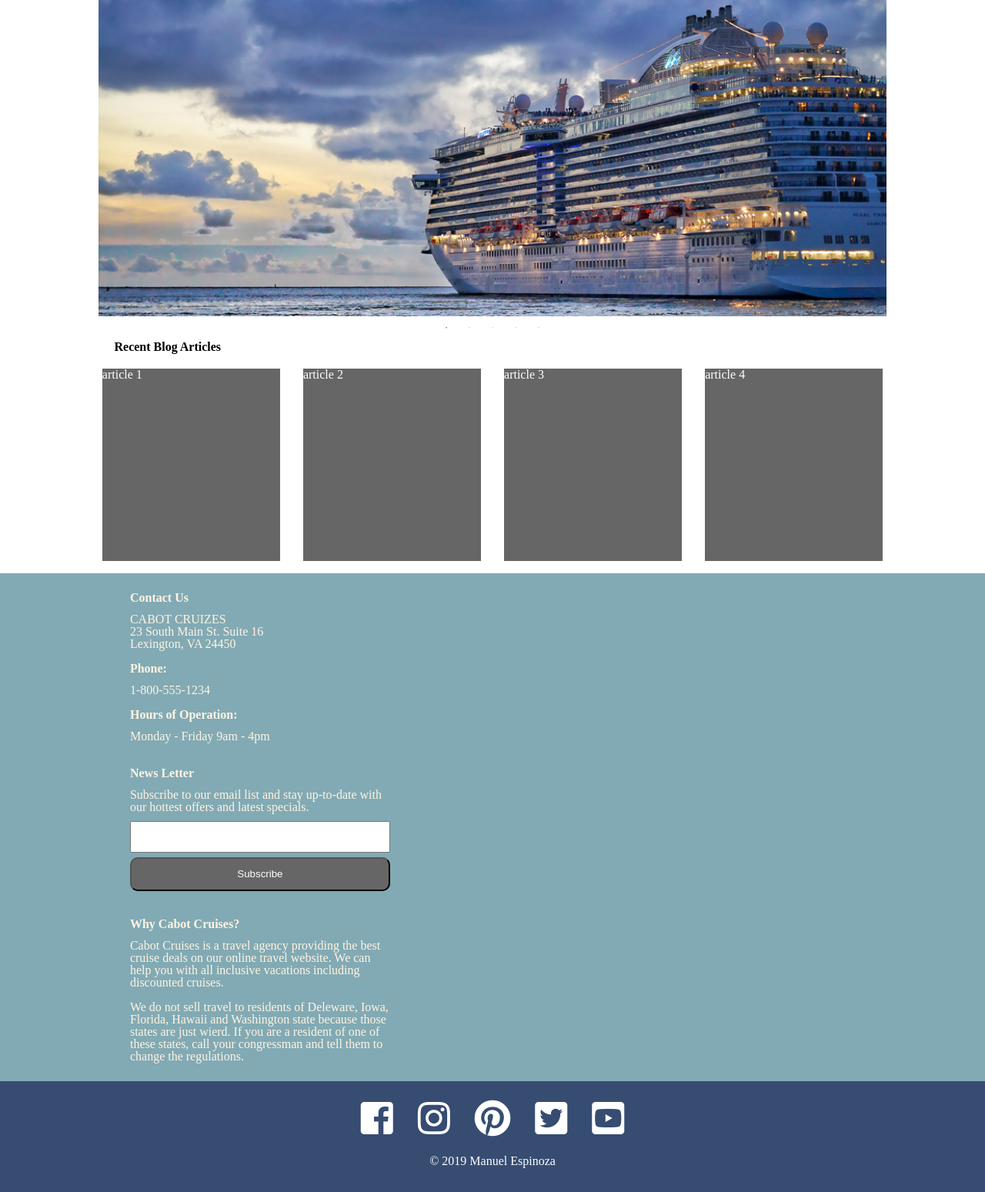
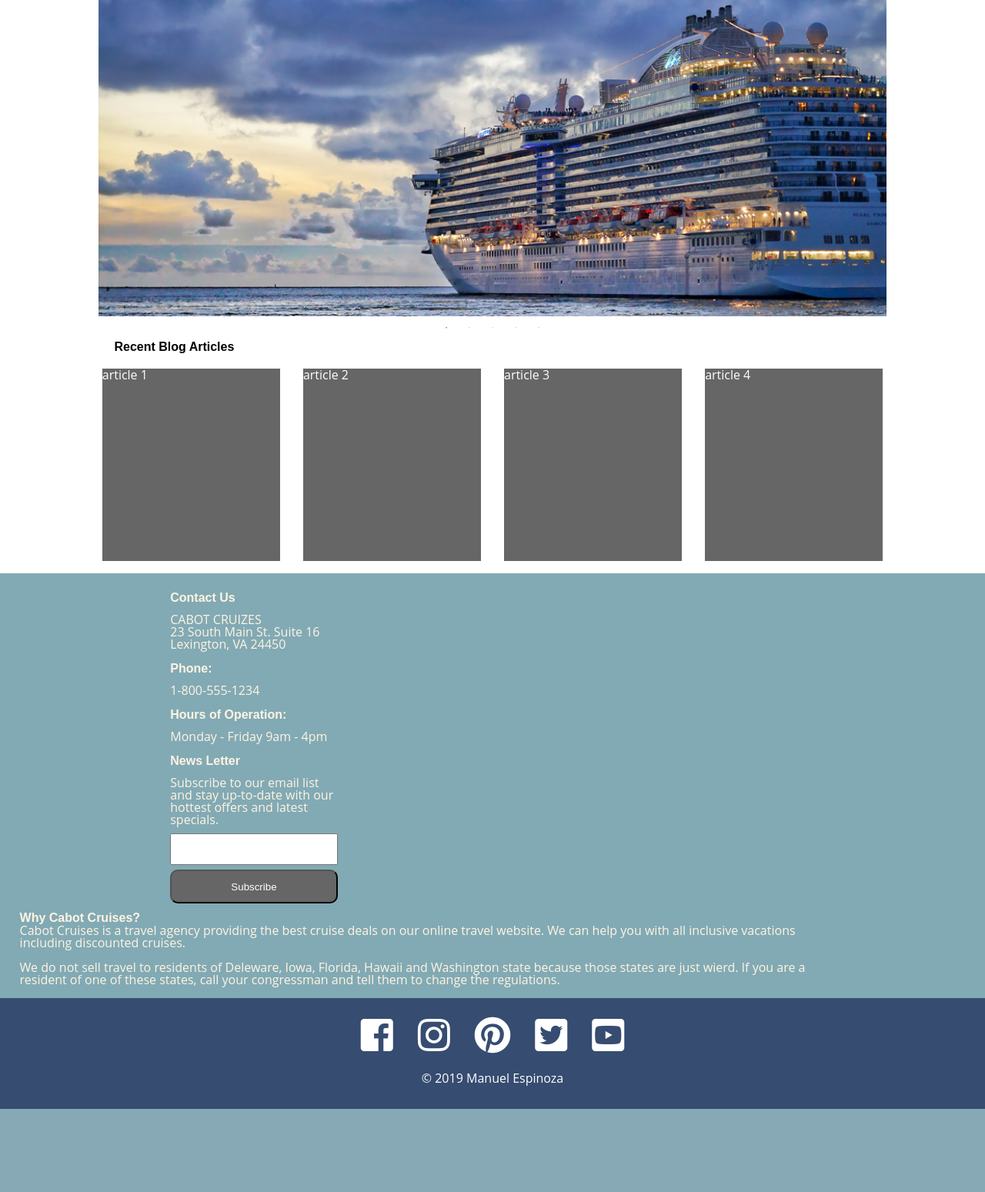
Before and after one commit to manoy96/Content-Management-Systems, a PHP site: page / in a window 1280 px wide. Shown: the part 137-1686 px from the top of the page at 77% size. After the commit the page ends 1578 px from the top, so only its background shows below. Run offline with PHP 8.4, Linux system fonts and the light colour scheme; some libraries are stand-ins or nearby versions; some web fonts are replaced.

Commit message:
more css changes

```diff
--- a/Unit01HTML5_Template/index.html
+++ b/Unit01HTML5_Template/index.html
@@ -153,6 +153,7 @@
                     <button type="submit">Subscribe</button>
                 </div>
               </div>
+            </div>
 
               <div class="why">
                 <h2>Why Cabot Cruises?</h2>
@@ -160,7 +161,7 @@
                 <br>
                 <p>We do not sell travel to residents of Deleware, Iowa, Florida, Hawaii and Washington state because those states are just wierd. If you are a resident of one of these states, call your congressman and tell them to change the regulations. </p>
               </div>
-          </div>
+
 
         </footer>
       </div>
--- a/Unit01HTML5_Template/scss/_medium.scss
+++ b/Unit01HTML5_Template/scss/_medium.scss
@@ -48,14 +48,13 @@
 .articles {
     grid-template-columns: auto auto auto;
 }
+footer {
 
-.info {
-    grid-template-columns: 1fr 1fr;
-    grid-template-rows: 1fr 1fr;
-    grid-template-areas:
-      "contact newsletter"
-      "why why";
+    .info {
+        flex-direction: row;
+    }
 }
+
 
 .copyright {
 
--- a/Unit01HTML5_Template/scss/_small-default.scss
+++ b/Unit01HTML5_Template/scss/_small-default.scss
@@ -1,5 +1,11 @@
 body{
   background-color: #ffffff;
+  h2 {
+    font-family: $titleFont;
+  }
+  p {
+    font-family: $defaultFont;
+  }
 }
 
 .headwrap {
@@ -196,29 +202,26 @@ h2#blog {
 
   footer {
     max-width: 1024px;
-    margin: 0 auto;
+    margin: 0 $gutter;
+    padding: 1rem 0;
+    color: $thirdColor;
 
 
     .info {
-      padding: 1rem 0;
       margin: 0 auto;
       color: $thirdColor;
 
-      display: grid;
-      grid-template-columns: 1fr;
-      grid-template-areas:
-        "contact"
-        "newsletter"
-        "why";
+      display: flex;
+      flex-direction: column;
+
 
 
 
       .contact, .newsletter, .why {
-        padding: .5rem $gutter;
+        padding: .5rem 0;
       }
 
       .contact {
-        grid-area: contact;
       }
 
       .newsletter {
@@ -226,7 +229,6 @@ h2#blog {
         flex-direction: column;
         justify-content: center;
 
-        grid-area: newsletter;
 
         .subscribe {
           display: flex;
@@ -248,7 +250,6 @@ h2#blog {
       }
 
       .why {
-        grid-area: why;
       }
 
 
--- a/Unit01HTML5_Template/scss/styles.scss
+++ b/Unit01HTML5_Template/scss/styles.scss
@@ -2,7 +2,9 @@
 
 @import "variables";
 
-@import "small-default";
+// @media only screen and (min-width: 1em) {
+	@import "small-default";
+// }
 
 //35em is also 560px (if basefont is 16px)
 @media only screen and (min-width: 35em) {
```
Also changed, not shown: Unit01HTML5_Template/css/styles.css.
